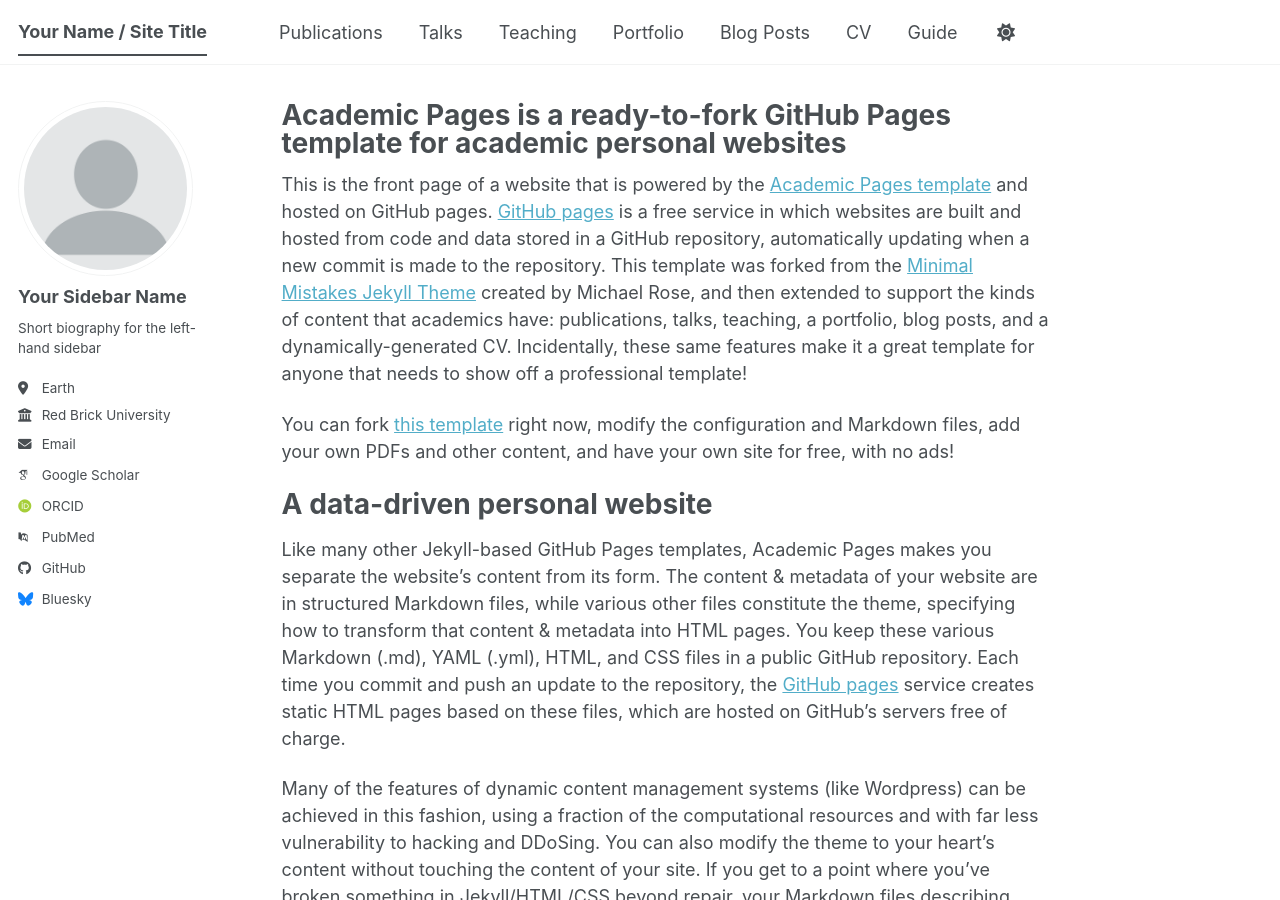
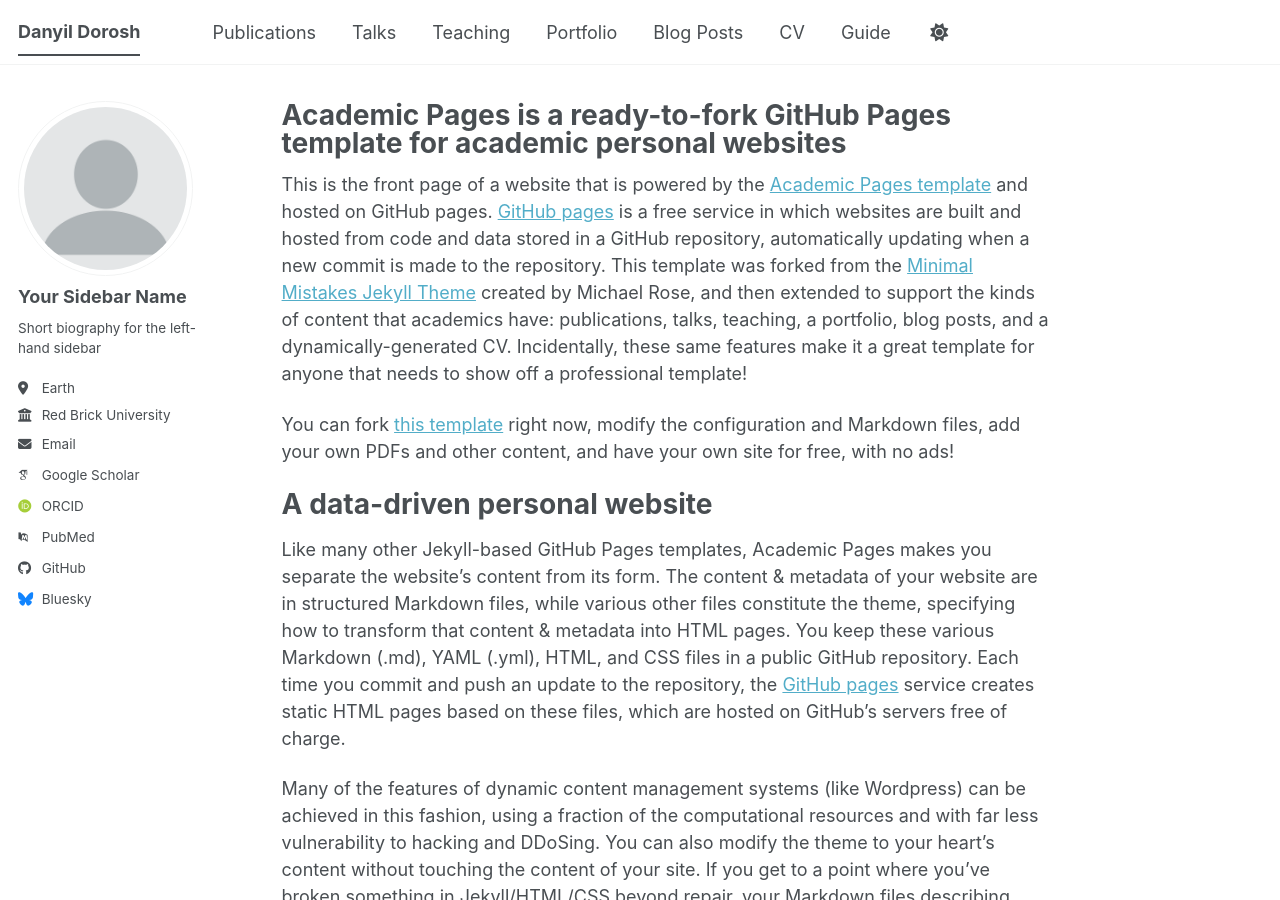
Before and after one commit to Danyil-Dorosh/Danyil-Dorosh.github.io, a Jekyll site: the page built from _pages/about.md, in a window 1280 px wide and 900 px high. Built offline with Jekyll 4.4.1, drawn with Linux system fonts in a browser that asks for light colours; some web fonts are replaced; a script bundle is joined from its source files by our own code; library files that are not in the unit come from our copies.

Commit message:
Update site title, description, and URL

```diff
--- a/_config.yml
+++ b/_config.yml
@@ -9,11 +9,11 @@
 # Basic Site Settings
 locale                   : "en-US"
 site_theme               : "default" # The available themes options are "default", "air", "sunrise", "mint", "dirt" and "contrast"
-title                    : "Your Name / Site Title"
+title                    : "Danyil Dorosh"
 title_separator          : "-"
 name                     : &name "Your Name"
-description              : &description "Your Name's academic portfolio"   # Update this with a general description of your site, this is the default if not overridden by a page
-url                      : https://academicpages.github.io # The base hostname & protocol for your site e.g. "https://[your GitHub username].github.io",
+description              : &description "Undergraduate theoretical physics student, University of Warsaw"   # Update this with a general description of your site, this is the default if not overridden by a page
+url                      : https://TupoProgramist.github.io # The base hostname & protocol for your site e.g. "https://[your GitHub username].github.io",
                                                            # or if you already have some other page hosted on Github then use "https://[your GitHub username].github.io/[Your Repo Name]"
 baseurl                  : "" # the subpath of your site, e.g. "/blog"
 repository               : "academicpages/academicpages.github.io"
```
